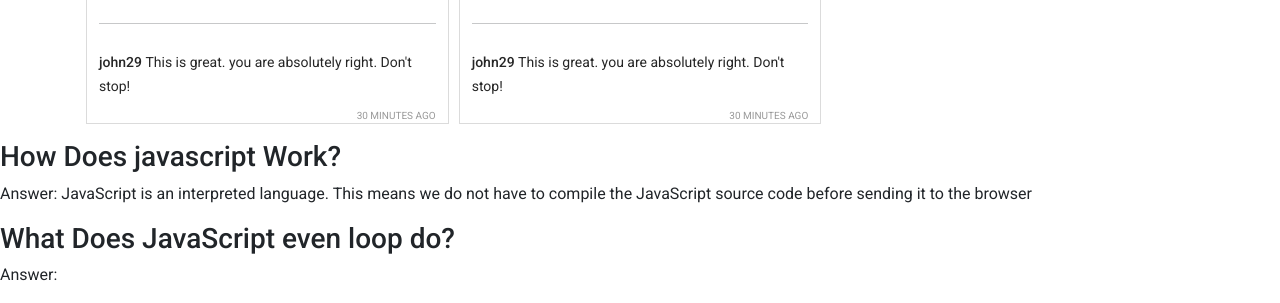
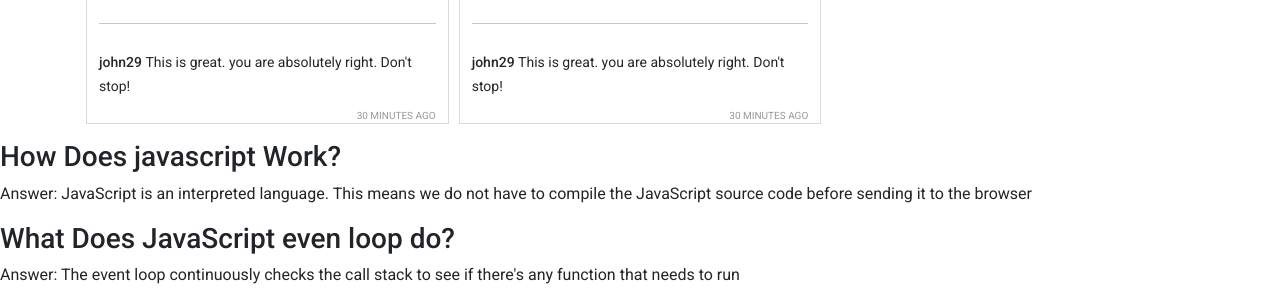
Before and after one commit to NasirUddinNahid/insta-sohor, a plain HTML site: page index.html in a window 1280 px wide. Shown: the part 1408-1711 px from the top of the page. Drawn offline with nearby package versions, Linux system fonts and the light colour scheme.

Commit message:
finished

```diff
--- a/index.html
+++ b/index.html
@@ -60,9 +60,11 @@
 
     <section>
         <h3>How Does javascript Work?</h3>
-        <p>Answer: JavaScript is an interpreted language. This means we do not have to compile the JavaScript source code before sending it to the browser</p>
+        <p>Answer: JavaScript is an interpreted language. This means we do not have to compile the JavaScript source
+            code before sending it to the browser</p>
         <h3>What Does JavaScript even loop do?</h3>
-        <p>Answer: </p>
+        <p>Answer: The event loop continuously checks the call stack to see if there's any function that needs to run
+        </p>
     </section>
     <footer></footer>
 
```
